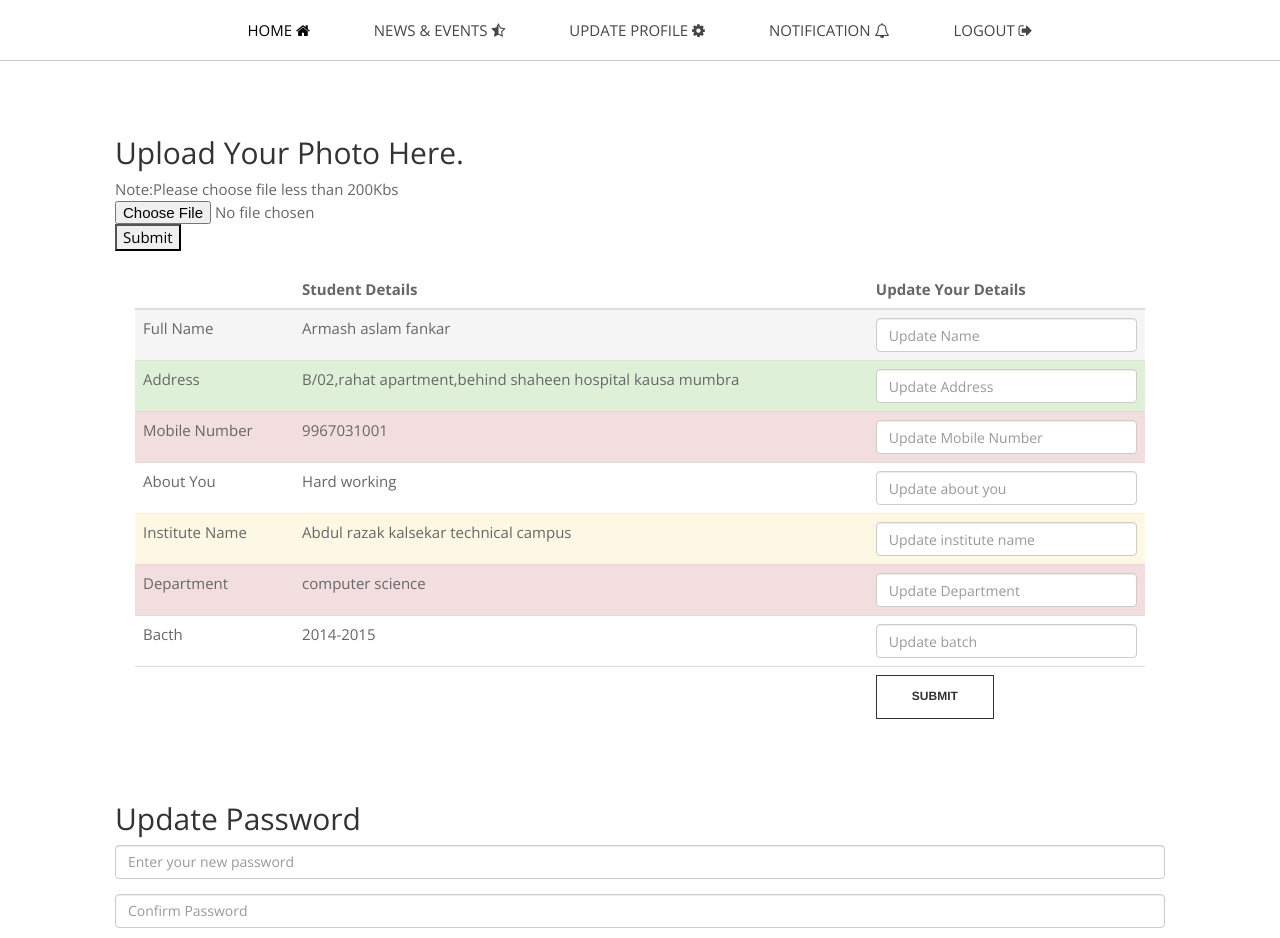
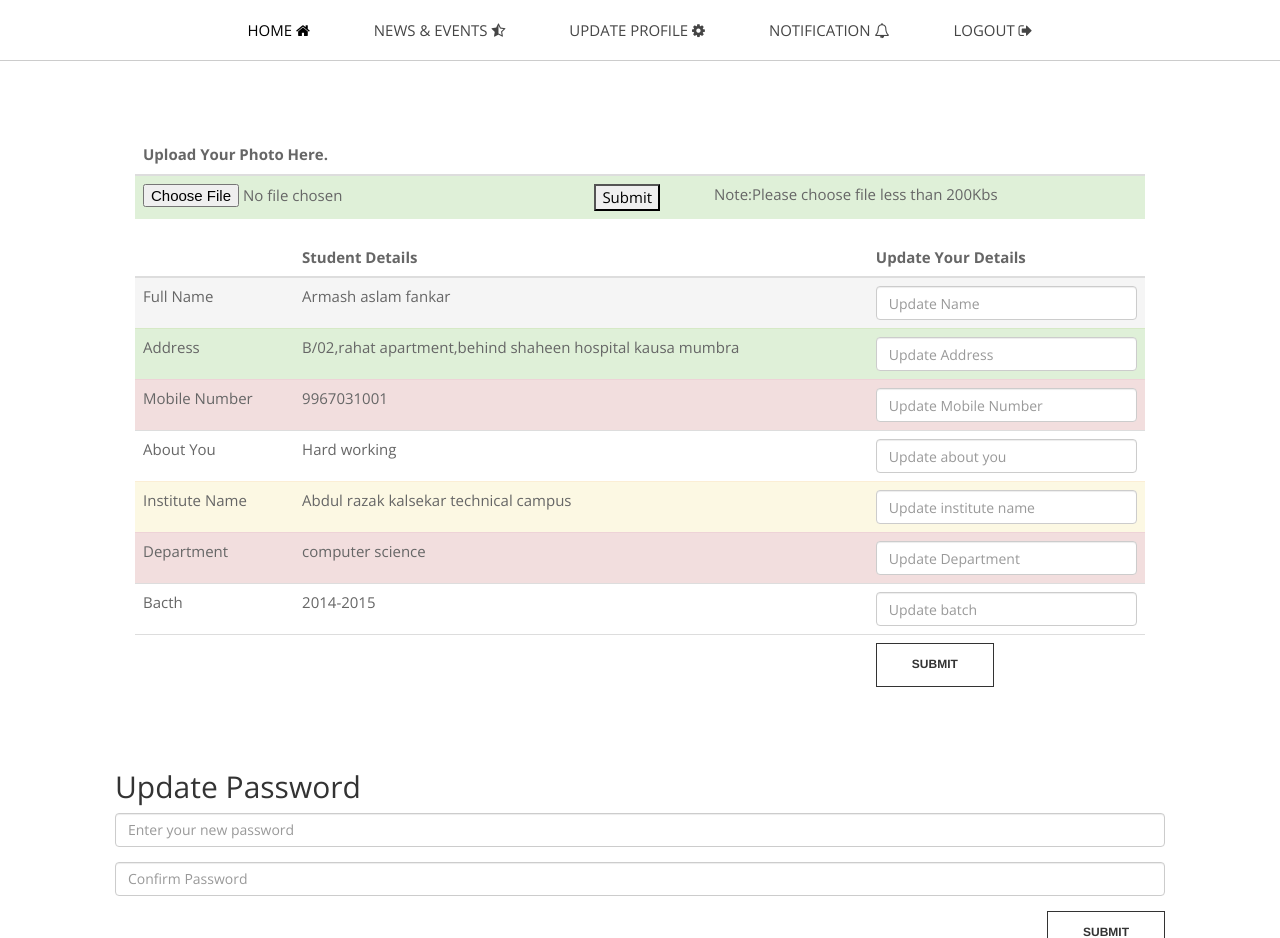
Before and after one commit to armashfankar/placement, a PHP site: page /updateprofile.php in a window 1280 px wide. Shown: the part 370-1308 px from the top of the page. Run offline with PHP 8.4, Linux system fonts and the light colour scheme; a user stored in the database is signed in; data comes from the database, SQL or seed files in the repository; some libraries are stand-ins or nearby versions; some web fonts are replaced.

Commit message:
profile pic upload table and notification dropdown

```diff
--- a/foot.html
+++ b/foot.html
@@ -16,7 +16,7 @@
 				<div class="widget-body">
 					<p class="follow-me-icons">
 						<a href=""><i class="fa fa-twitter fa-2"></i></a>
-						<a href=""><i class="fa fa-github fa-2"></i></a>
+						<a href="https://github.com/armashfankar/placement" target="_blank"><i class="fa fa-github fa-2"></i></a>
 						<a href=""><i class="fa fa-facebook fa-2"></i></a>
 					</p>
 				</div>
--- a/menu.php
+++ b/menu.php
@@ -73,18 +73,18 @@
 				<ul class="nav navbar-nav">
 					<li class="active"><a href="home.php">Home <i class="fa fa-home"></i></a></li>
 					<li><a href="news.php">News & Events <i class="fa fa-star-half-o "></i></a></li>
-					<li class="dropdown">
-					<!--	<a href="#" class="dropdown-toggle" data-toggle="dropdown">More Pages <b class="caret"></b></a>
+
+					<li><a href="updateprofile.php">Update Profile <i class="fa fa-gear "></i></a></li>
+                    <li class="dropdown">
+						<a href="#" class="dropdown-toggle" data-toggle="dropdown">Notification  <i class="fa fa-bell-o "></i></a>
 						<ul class="dropdown-menu">
-							<li><a href="sidebar-left.html">Left Sidebar</a></li>
-							<li><a href="sidebar-right.html">Right Sidebar</a></li>
-							<li><a href="single.html">Blog Post</a></li>
+							<li><a href="#">Notification 1</a></li>
+							<li><a href="#">Notification 2</a></li>
+							<li><a href="#">Notification 3</a></li>
 						</ul>
-					</li>-->
-					<li><a href="updateprofile.php">Update Profile <i class="fa fa-gear "></i></a></li>
-                    <li><a href="#">Notification <i class="fa fa-bell-o "></i></a>
-						</li>
-					<li><a href="logout.php">Logout <i class="fa fa-sign-out"></i></a></li>
+					</li>
+
+		<li><a href="logout.php">Logout <i class="fa fa-sign-out"></i></a></li>
 				</ul>
 
 			</div><!--/.nav-collapse -->
--- a/updateprofile.php
+++ b/updateprofile.php
@@ -49,12 +49,28 @@ border-top: 1px solid #7C7A7A;
 <div class="container">
     <div id="respond">
        <!----UPLOAD PHOTO BLOCK--->
-        <h3>Upload Your Photo Here.</h3>
-        <h7>Note:Please choose file less than 200Kbs</h7>
+ <div class="bs-example">
+            <table class="table">
+                <thead>
+                    <tr>
+                    <th> Upload Your Photo Here.</th>
+                    <th></th>
+                     <th></th>
+                    </tr>
+                </thead>
+                 <tbody>
         <form action ='uploadfile.php' method='POST' enctype='multipart/form-data'>
-	           <input type='file' name='myfile'>
-	           <input type ='submit' name='Upload'>
-        </form>
+
+        <tr class="success">
+                        <td><input type='file' name='myfile'></td>
+
+
+	          <td> <input type ='submit' name='Upload'> </td>
+		<td>Note:Please choose file less than 200Kbs</td>
+	</tr>
+
+        </form></tbody></table></div>
+
 
        <!----UPLOAD PHOTO BLOCK ENDS--->
         <!---UPDATE INFO BLOCK STARTS--->
```
